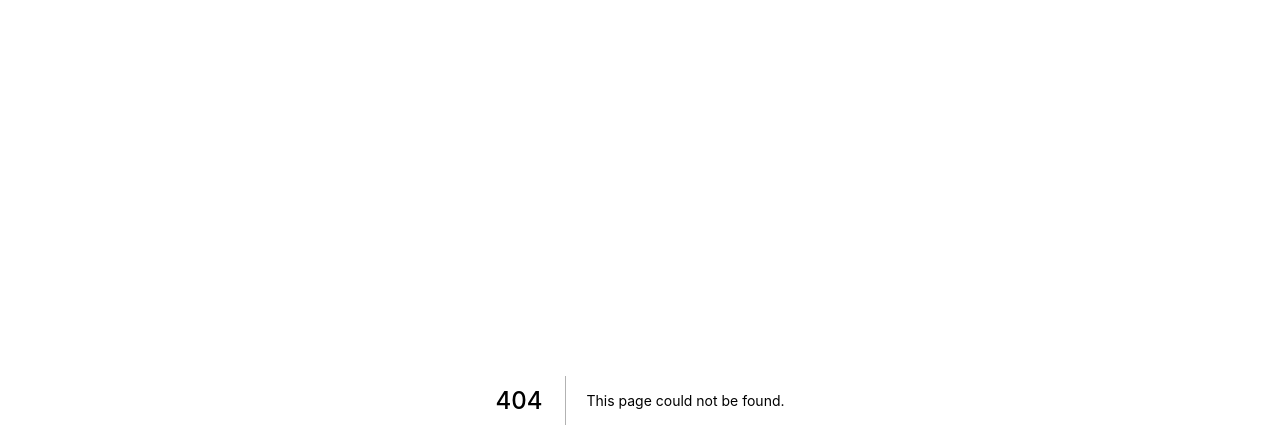
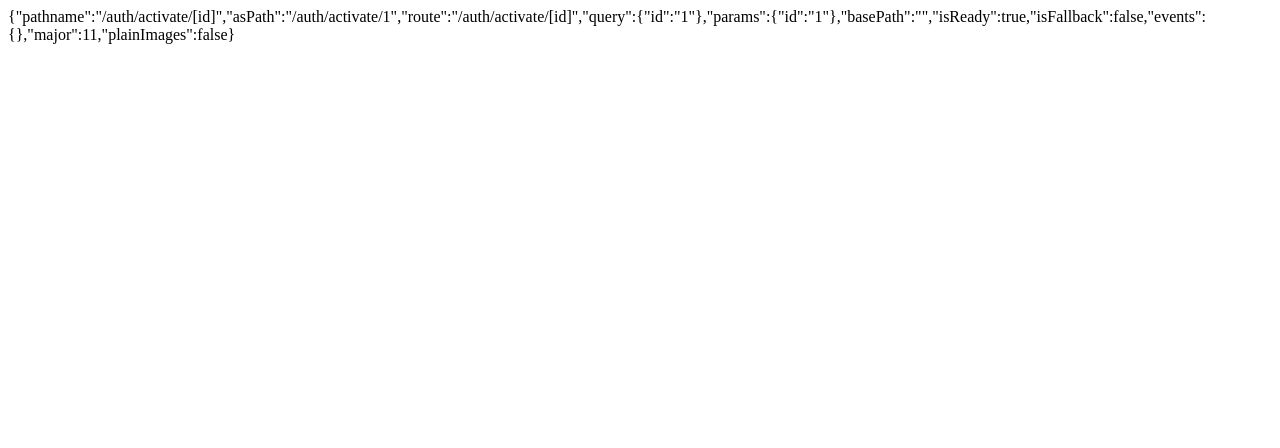
Before and after one commit to jatin711-debug/react-node-aws, a Next.js app in the folder client/: page /auth/activate/1 in a window 1280 px wide. Before the commit this address had no page. Shown: the top 448 px of the page. Built offline with nearby package versions, Linux system fonts and the light colour scheme.

Commit message:
adddin if file

```diff
--- /dev/null
+++ b/client/pages/auth/activate/[id].js
@@ -0,0 +1,7 @@
+import {withRouter} from 'next/router';
+
+const ActivateAccount = ({router})=>{
+    return <div> {JSON.stringify(router)} </div>;
+}
+
+export default withRouter(ActivateAccount);
--- a/client/pages/register.js
+++ b/client/pages/register.js
@@ -57,7 +57,7 @@
             {success && showSuccessMessage(success)}
             {error && showErrorMessage(error)}
             {registerForm()}
-            <hr />3
+            <hr />
         </div>
 
     </Layout>
```
